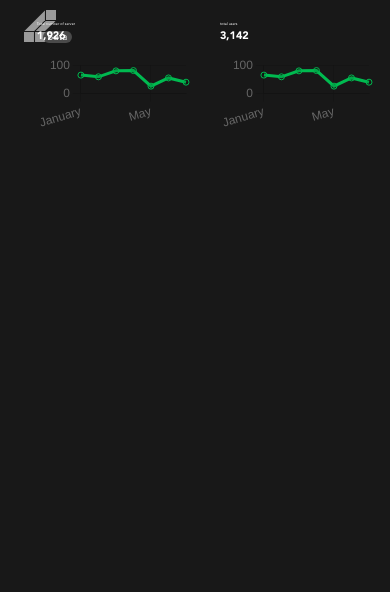
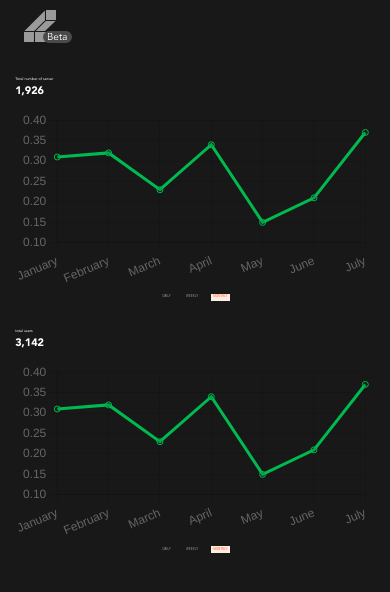
Before and after one commit to devchux/gamic-dashboard, a React (Create React App) app: page / in a window 390 px wide. Shown: the top 592 px of the page. Built offline with nearby package versions, Linux system fonts and the light colour scheme.

Commit message:
Create buttons and style for responsiveness

```diff
--- /dev/null
+++ b/src/assets/scss/components/button/button.scss
@@ -0,0 +1,19 @@
+@import "../../shared/colors.scss";
+
+.custom-button {
+  padding: 0.5rem 0.8rem;
+  height: 2.4rem;
+  color: $dustyGrey;
+  background-color: transparent;
+  border: none;
+  font-size: 1.1rem;
+  line-height: 1.4rem;
+  text-transform: uppercase;
+  cursor: pointer;
+
+  &.active,
+  &:hover {
+    color: $orange;
+    background-color: $fairPink;
+  }
+}
--- a/src/assets/scss/components/index.scss
+++ b/src/assets/scss/components/index.scss
@@ -1 +1,2 @@
-@import './stats/stats-graph.scss'
+@import './stats/stats-graph.scss';
+@import './button/button.scss';
--- a/src/assets/scss/components/stats/stats-graph.scss
+++ b/src/assets/scss/components/stats/stats-graph.scss
@@ -1,6 +1,9 @@
 .stats-graph {
   padding: 4rem;
-  max-width: 65.2rem;
+
+  @media only screen and (min-width: 580px) {
+    max-width: 65.2rem;
+  }
 
   .title {
     font-size: 1.4rem;
@@ -13,4 +16,11 @@
     line-height: 5.6rem;
     margin: 0.8rem 0 4rem 0;
   }
+
+  .button-wrapper {
+    display: flex;
+    justify-content: center;
+    gap: 4rem;
+    margin-top: 1.8rem;
+  }
 }
--- a/src/assets/scss/index.scss
+++ b/src/assets/scss/index.scss
@@ -1,4 +1,3 @@
-@import "./shared/colors.scss";
 @import './shared/fonts.scss';
 @import './shared/base.scss';
 @import './layouts/dashboard-layout.scss';
--- a/src/assets/scss/layouts/dashboard-layout.scss
+++ b/src/assets/scss/layouts/dashboard-layout.scss
@@ -1,12 +1,22 @@
 .dashboard-layout {
   display: flex;
+  flex-direction: column;
+
+  @media only screen and (min-width: 768px) {
+    flex-direction: row;
+  }
 
   .logo-wrapper {
-    width: 5.56%;
+    @media only screen and (min-width: 768px) {
+      width: 5.56%;
+    }
   }
 
   .dashboard-content-wrapper {
-    width: 94.44%;
     padding: 4rem 1.6rem;
+
+    @media only screen and (min-width: 768px) {
+      width: 94.44%;
+    }
   }
 }
--- a/src/assets/scss/pages/dashboard/dashboard.scss
+++ b/src/assets/scss/pages/dashboard/dashboard.scss
@@ -2,10 +2,17 @@
   .graph-wrapper {
     display: flex;
     gap: 2.4rem;
+    flex-direction: column;
+
+    @media only screen and (min-width: 580px) {
+      flex-direction: row;
+    }
 
     > div {
-      flex-grow: 1;
-      flex-basis: 0;
+      @media only screen and (min-width: 580px) {
+        flex-grow: 1;
+        flex-basis: 0;
+      }
     }
   }
 }
--- a/src/assets/scss/shared/base.scss
+++ b/src/assets/scss/shared/base.scss
@@ -1,3 +1,5 @@
+@import "./colors.scss";
+
 * {
   margin: 0;
   padding: 0;
--- a/src/assets/scss/shared/colors.scss
+++ b/src/assets/scss/shared/colors.scss
@@ -1,2 +1,5 @@
 $codGrey: #181818;
 $white: #ffffff;
+$dustyGrey: #9A9A9A;
+$orange: #FB6320;
+$fairPink: #FFECE3;
--- /dev/null
+++ b/src/components/button/button.jsx
@@ -0,0 +1,14 @@
+import React from "react";
+
+const Button = ({ children, className = "", active = false, ...rest }) => {
+  return (
+    <button
+      className={`custom-button ${active ? "active" : ""} ${className}`}
+      {...rest}
+    >
+      {children}
+    </button>
+  );
+};
+
+export default Button;
--- a/src/components/stats/stats-graph.jsx
+++ b/src/components/stats/stats-graph.jsx
@@ -1,4 +1,5 @@
 import React from "react";
+import Button from "../button/button";
 import LineGraph from "../graph/line-graph";
 
 const StatsGraph = ({ title, amount }) => {
@@ -16,8 +17,13 @@ const StatsGraph = ({ title, amount }) => {
           "June",
           "July",
         ]}
-        data={[65, 59, 80, 81, 26, 55, 40]}
+        data={[0.31, 0.32, 0.23, 0.34, 0.15, 0.21, 0.37]}
       />
+      <div className="button-wrapper">
+        <Button>Daily</Button>
+        <Button>Weekly</Button>
+        <Button active>Monthly</Button>
+      </div>
     </div>
   );
 };
```
Also changed, not shown: src/components/stats/user-counts.jsx (+14 -0 lines). Lines whose indentation alone changed are shown as unchanged.
